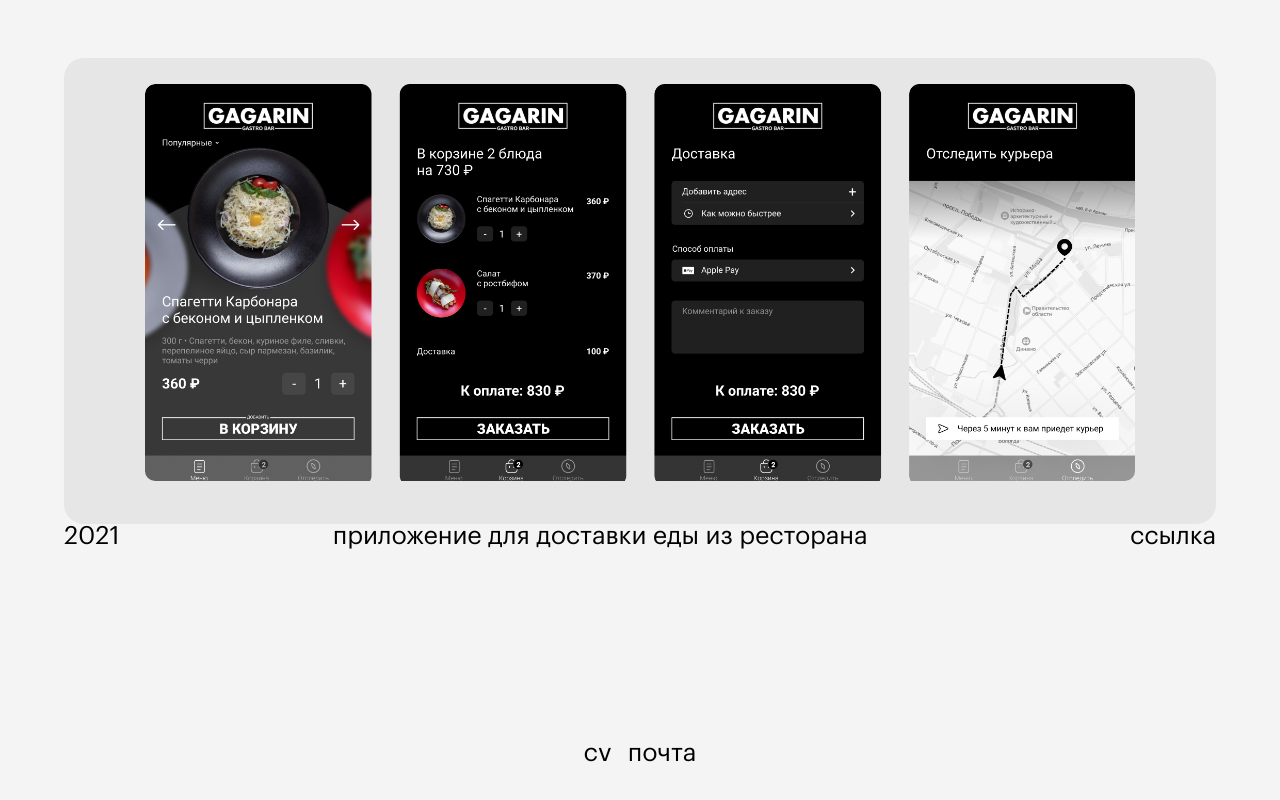
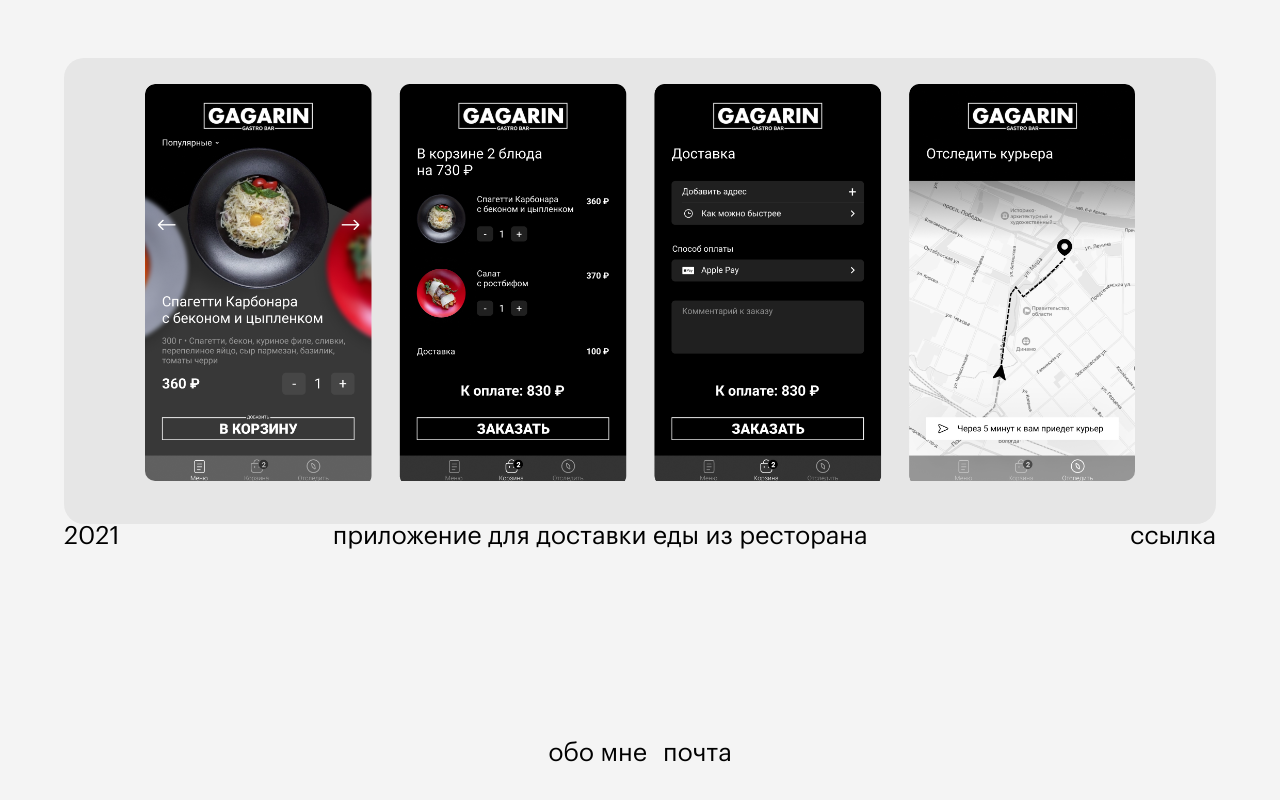
Before and after one commit to fedorovvdmitry/portfolio, a plain HTML site: page index.html in a window 1280 px wide. Shown: the part 4991-5791 px from the top of the page. Drawn offline with Linux system fonts and the light colour scheme.

Commit message:
UPD pages

```diff
--- a/index.html
+++ b/index.html
@@ -86,7 +86,7 @@
         </div>
     </div>
     <footer>
-        <a href="/portfolio">cv</a>
+        <a href="/about">обо мне</a>
         <a href="mailto:dmitry.fedorovv@gmail.com">почта</a>
     </footer>
 </body>
```
Also changed, not shown: about.html (renamed from cv.html).
